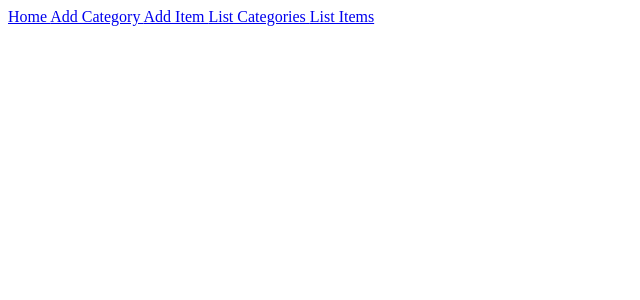
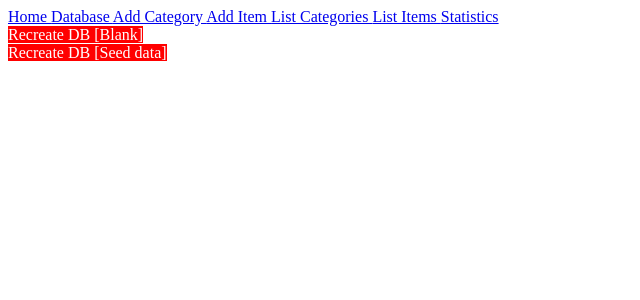
Before and after one commit to michaelw730/mars-frontend, an Angular app: page /database in a window 1280 px wide. Before the commit this address led to /. Shown: the top 300 px of the page, without its empty margins (0-640 px from the left). Built offline with nearby package versions, Linux system fonts and the light colour scheme.

Commit message:
added db calls to client (to clear out and seed db)

```diff
--- a/src/app/app-routing.module.ts
+++ b/src/app/app-routing.module.ts
@@ -4,6 +4,8 @@ import { CategoryFormComponent } from './category-form.component';
 import { ItemFormComponent } from './item-form.component';
 import { CategoryListComponent } from './category-list.component';
 import { ItemListComponent } from './item-list.component';
+import { StatsComponent } from './stats.component';
+import { DatabaseComponent } from './database.component';
 
 const routes: Routes = [
   { path: 'addcategory', component: CategoryFormComponent },
@@ -12,6 +14,8 @@ const routes: Routes = [
   { path: 'listitems', component: ItemListComponent },
   { path: 'updatecategory/:id', component: CategoryFormComponent },
   { path: 'updateitem/:id', component: ItemFormComponent },
+  { path: 'stats', component: StatsComponent },
+  { path: 'database', component: DatabaseComponent },
   { path: '', pathMatch: 'full', redirectTo: '' }
 ];
 
--- a/src/app/app.component.html
+++ b/src/app/app.component.html
@@ -1,6 +1,9 @@
 <nav>
   <a routerLink="/">
     Home
+  </a>
+  <a routerLink="/database">
+    Database
   </a>
   <a routerLink="/addcategory">
     Add Category
@@ -14,6 +17,9 @@
   <a routerLink="/listitems">
     List Items
   </a>
+  <a routerLink="/stats">
+    Statistics
+  </a>
 </nav>
 <section>
 
--- a/src/app/app.module.ts
+++ b/src/app/app.module.ts
@@ -12,6 +12,8 @@ import { CategoryListComponent } from './category-list.component';
 import { ItemListComponent } from './item-list.component';
 import { CategoryComponent } from './category.component';
 import { ItemComponent } from './item.component';
+import { StatsComponent } from './stats.component';
+import { DatabaseComponent } from './database.component';
 
 @NgModule({
   declarations: [
@@ -21,7 +23,9 @@ import { ItemComponent } from './item.component';
     CategoryListComponent,
     ItemListComponent,
     CategoryComponent,
-    ItemComponent
+    ItemComponent,
+    StatsComponent,
+    DatabaseComponent
   ],
   imports: [
     BrowserModule,
--- /dev/null
+++ b/src/app/database.component.css
@@ -0,0 +1,4 @@
+.delete {
+  background-color: red;
+  color: white;
+}
--- /dev/null
+++ b/src/app/database.component.html
@@ -0,0 +1,4 @@
+<div class="db">
+    <span class="delete" (click)="onRecreateDatabase()">Recreate DB [Blank]</span><BR>
+    <span class="delete" (click)="onRecreateDatabaseSeed()">Recreate DB [Seed data]</span>
+</div>
--- /dev/null
+++ b/src/app/database.component.ts
@@ -0,0 +1,25 @@
+import { Component, Input, Output, EventEmitter } from '@angular/core';
+import { Router } from '@angular/router';
+import { DatabaseService } from './database.service';
+
+@Component({
+  selector: 'mw-database',
+  templateUrl: './database.component.html',
+  styleUrls: ['./database.component.css']
+})
+export class DatabaseComponent {
+  constructor(
+    private databaseService:DatabaseService,
+    private router: Router) {}
+
+  onRecreateDatabase() {
+    this.databaseService.recreateDatabase();
+    this.router.navigate([""]);
+  }
+
+  onRecreateDatabaseSeed() {
+    this.databaseService.recreateDatabaseSeed();
+    this.router.navigate([""]);
+  }
+
+}
--- /dev/null
+++ b/src/app/database.service.ts
@@ -0,0 +1,24 @@
+import { Injectable } from '@angular/core';
+import { HttpClient, HttpErrorResponse } from '@angular/common/http';
+
+import { map, tap } from 'rxjs/operators';
+import { Observable, throwError } from 'rxjs';
+import { retry, catchError } from 'rxjs/operators';
+
+@Injectable({
+  providedIn: 'root'
+})
+export class DatabaseService {
+  baseUrl = 'http://localhost:8080';
+  data;
+
+  constructor(private http: HttpClient) { }
+
+  recreateDatabase() {
+    return this.http.post(`${this.baseUrl}/db`, "").subscribe();
+  }
+
+  recreateDatabaseSeed() {
+    return this.http.post(`${this.baseUrl}/dbseed`, "").subscribe();
+  }
+}
--- /dev/null
+++ b/src/app/stats.component.html
@@ -0,0 +1,25 @@
+<header>
+
+</header>
+<section>
+<div class="stats">
+
+<table>
+<tr>
+    <th>Category Name</th>
+    <th>Sum Weight</th>
+    <th>Priority</th>
+</tr>
+
+    <tr *ngFor="let x of statistics"
+    >
+     <td>{{ x.category_name }}</td>
+     <td>{{ x.sum_weight }}</td>
+     <td>{{ x.priority }}</td>
+ </tr>
+
+
+</table>
+
+</div>
+</section>
--- /dev/null
+++ b/src/app/stats.component.ts
@@ -0,0 +1,24 @@
+import { Component, SimpleChanges } from '@angular/core';
+import { StatsService } from './stats.service';
+import { Router } from '@angular/router';
+
+@Component({
+  //selector: 'mw-stats',
+  templateUrl: './stats.component.html',
+  styleUrls: ['./stats.component.css']
+})
+export class StatsComponent {
+  statistics;
+
+  constructor(private statsService:StatsService,
+    private router: Router) {
+  }
+
+  ngOnInit() {
+    this.statsService.get().subscribe((data) => {
+      this.statistics = data;
+      console.log(data);
+    });
+  }
+
+}
--- /dev/null
+++ b/src/app/stats.service.ts
@@ -0,0 +1,29 @@
+import { Injectable } from '@angular/core';
+import { HttpClient, HttpErrorResponse } from '@angular/common/http';
+
+import { map, tap } from 'rxjs/operators';
+import { Observable, throwError } from 'rxjs';
+import { retry, catchError } from 'rxjs/operators';
+
+@Injectable({
+  providedIn: 'root'
+})
+export class StatsService {
+  baseUrl = 'http://localhost:8080';
+  data;
+
+  constructor(private http: HttpClient) { }
+
+  get() {
+    return this.http.get(`${this.baseUrl}/stats`);
+  }
+}
+
+interface StatsResponse {
+  categories: IStat[];
+}
+
+export interface IStat {
+  category_name: string;
+  sum_weight: number;
+}
```
Also changed, not shown: src/app/stats.component.css (added).
